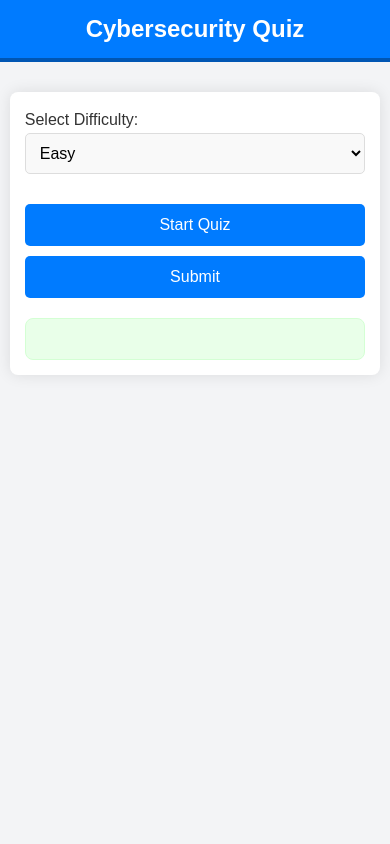
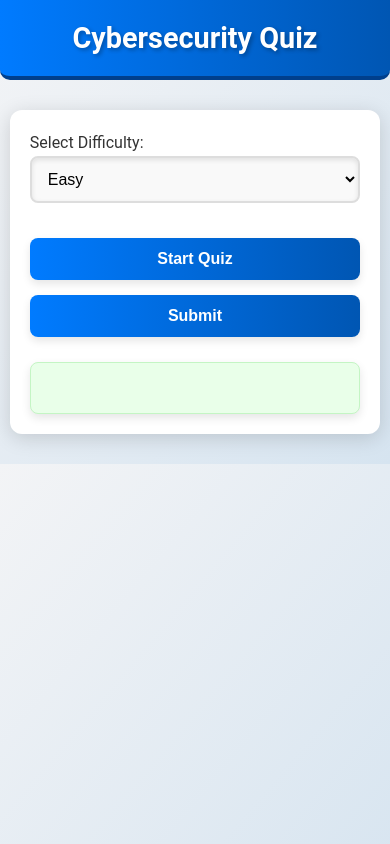
Before and after one commit to TragicPro/CyberSecurityQuiz, a plain HTML site: page index.html in a window 390 px wide. Drawn offline with Linux system fonts and the light colour scheme.

Commit message:
Add files via upload

```diff
--- a/formating.css
+++ b/formating.css
@@ -6,19 +6,21 @@
 }
 
 body {
-    font-family: 'Arial', sans-serif;
-    background-color: #f3f4f6;
+    font-family: 'Roboto', sans-serif;
+    background: linear-gradient(to bottom right, #f3f4f6, #d6e4f0);
     color: #333;
     line-height: 1.6;
 }
 
 h1 {
-    background-color: #007BFF;
+    background: linear-gradient(to right, #007BFF, #0056b3);
     color: white;
     padding: 20px;
     text-align: center;
-    font-size: 2rem;
-    border-bottom: 4px solid #0056b3;
+    font-size: 2.5rem;
+    text-shadow: 2px 2px 4px rgba(0, 0, 0, 0.3);
+    border-bottom: 4px solid #003f8c;
+    border-radius: 0 0 10px 10px;
 }
 
 /* Container Styles */
@@ -26,10 +28,10 @@ h1 {
     width: 90%;
     max-width: 800px;
     margin: 30px auto;
-    padding: 20px;
+    padding: 25px;
     background: white;
-    box-shadow: 0 0 15px rgba(0, 0, 0, 0.1);
-    border-radius: 8px;
+    box-shadow: 0 4px 20px rgba(0, 0, 0, 0.15);
+    border-radius: 12px;
     transition: all 0.3s ease;
 }
 
@@ -40,12 +42,13 @@ h1 {
 /* Difficulty Dropdown */
 #difficulty {
     width: 100%;
-    padding: 12px;
+    padding: 14px;
     margin-bottom: 20px;
-    font-size: 1rem;
-    border: 1px solid #ddd;
-    border-radius: 5px;
+    font-size: 1.1rem;
+    border: 2px solid #ddd;
+    border-radius: 8px;
     background-color: #f9f9f9;
+    box-shadow: inset 0 2px 5px rgba(0, 0, 0, 0.1);
     transition: all 0.3s ease;
 }
 
@@ -53,29 +56,34 @@ h1 {
     outline: none;
     border-color: #007BFF;
     background-color: #fff;
+    box-shadow: 0 0 10px rgba(0, 123, 255, 0.4);
 }
 
 /* Buttons */
 button {
     width: 100%;
     padding: 15px;
-    margin-top: 10px;
-    font-size: 1.1rem;
-    background-color: #007BFF;
+    margin-top: 15px;
+    font-size: 1.2rem;
+    font-weight: bold;
+    background: linear-gradient(to right, #007BFF, #0056b3);
     color: white;
     border: none;
-    border-radius: 5px;
+    border-radius: 8px;
     cursor: pointer;
-    transition: background-color 0.3s ease, transform 0.3s ease;
+    transition: all 0.3s ease;
+    box-shadow: 0 4px 8px rgba(0, 0, 0, 0.1);
 }
 
 button:hover {
-    background-color: #0056b3;
-    transform: translateY(-2px);
+    background: linear-gradient(to right, #0056b3, #003f8c);
+    transform: translateY(-3px);
+    box-shadow: 0 6px 12px rgba(0, 0, 0, 0.2);
 }
 
 button:active {
-    background-color: #004085;
+    transform: translateY(1px);
+    box-shadow: 0 2px 6px rgba(0, 0, 0, 0.15);
 }
 
 /* Quiz Container */
@@ -85,17 +93,19 @@ button:active {
     border-radius: 8px;
     margin-bottom: 15px;
     border: 1px solid #ddd;
+    box-shadow: 0 2px 6px rgba(0, 0, 0, 0.1);
     transition: all 0.3s ease;
 }
 
 #quiz-container .question:hover {
     background-color: #f1f1f1;
+    transform: scale(1.01);
 }
 
 /* Options List */
 #quiz-container ul {
     list-style-type: none;
-    padding-left: 20px;
+    padding-left: 0;
 }
 
 #quiz-container li {
@@ -103,11 +113,14 @@ button:active {
     margin: 5px 0;
     border-radius: 5px;
     background-color: #ffffff;
-    transition: background-color 0.3s ease;
+    border: 1px solid #ddd;
+    transition: background-color 0.3s ease, box-shadow 0.3s ease;
+    cursor: pointer;
 }
 
 #quiz-container li:hover {
-    background-color: #f1f1f1;
+    background-color: #f7f9fc;
+    box-shadow: inset 0 0 8px rgba(0, 123, 255, 0.2);
 }
 
 #quiz-container input[type="radio"] {
@@ -116,46 +129,62 @@ button:active {
 
 /* Results Section */
 #result {
-    margin-top: 20px;
-    padding: 20px;
+    margin-top: 25px;
+    padding: 25px;
     background-color: #e9ffe9;
-    border: 1px solid #d4ffd4;
+    border: 1px solid #c4f5c4;
     border-radius: 8px;
-    font-size: 1.2rem;
+    font-size: 1.3rem;
     text-align: center;
+    box-shadow: 0 4px 10px rgba(0, 0, 0, 0.1);
+    animation: fadeIn 0.5s ease-in-out;
 }
 
 #result p {
-    font-size: 1.5rem;
+    font-size: 1.6rem;
     font-weight: bold;
     color: #333;
+    margin-bottom: 10px;
 }
 
 #result ul {
     list-style-type: none;
     padding: 0;
-    margin-top: 20px;
+    margin-top: 15px;
     font-size: 1rem;
 }
 
 #result ul li {
     text-align: left;
-    margin: 5px 0;
-    padding: 10px;
+    margin: 8px 0;
+    padding: 12px;
     background-color: #fff;
     border-radius: 5px;
     border: 1px solid #ddd;
+    box-shadow: 0 2px 5px rgba(0, 0, 0, 0.1);
+}
+
+/* Fade-in animation */
+@keyframes fadeIn {
+    from {
+        opacity: 0;
+        transform: translateY(-10px);
+    }
+    to {
+        opacity: 1;
+        transform: translateY(0);
+    }
 }
 
 /* Media Queries for Responsiveness */
 @media (max-width: 768px) {
     h1 {
-        font-size: 1.5rem;
-        padding: 10px;
+        font-size: 1.8rem;
+        padding: 15px;
     }
 
     .container {
-        padding: 15px;
+        padding: 20px;
         width: 95%;
     }
 
@@ -166,10 +195,10 @@ button:active {
 
     #difficulty {
         font-size: 1rem;
-        padding: 10px;
+        padding: 12px;
     }
 
     #result {
-        font-size: 1rem;
+        font-size: 1.1rem;
     }
 }
```
